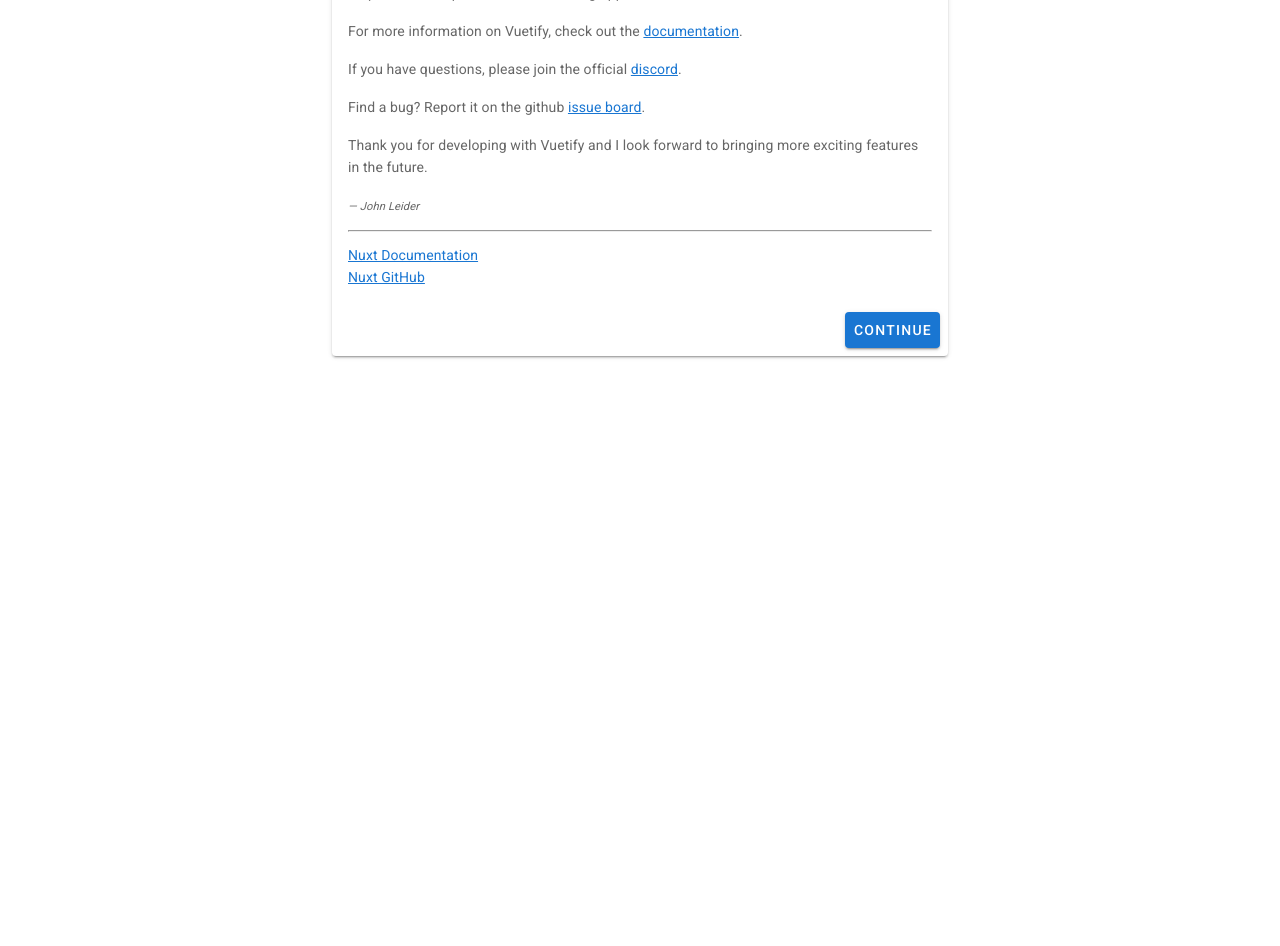
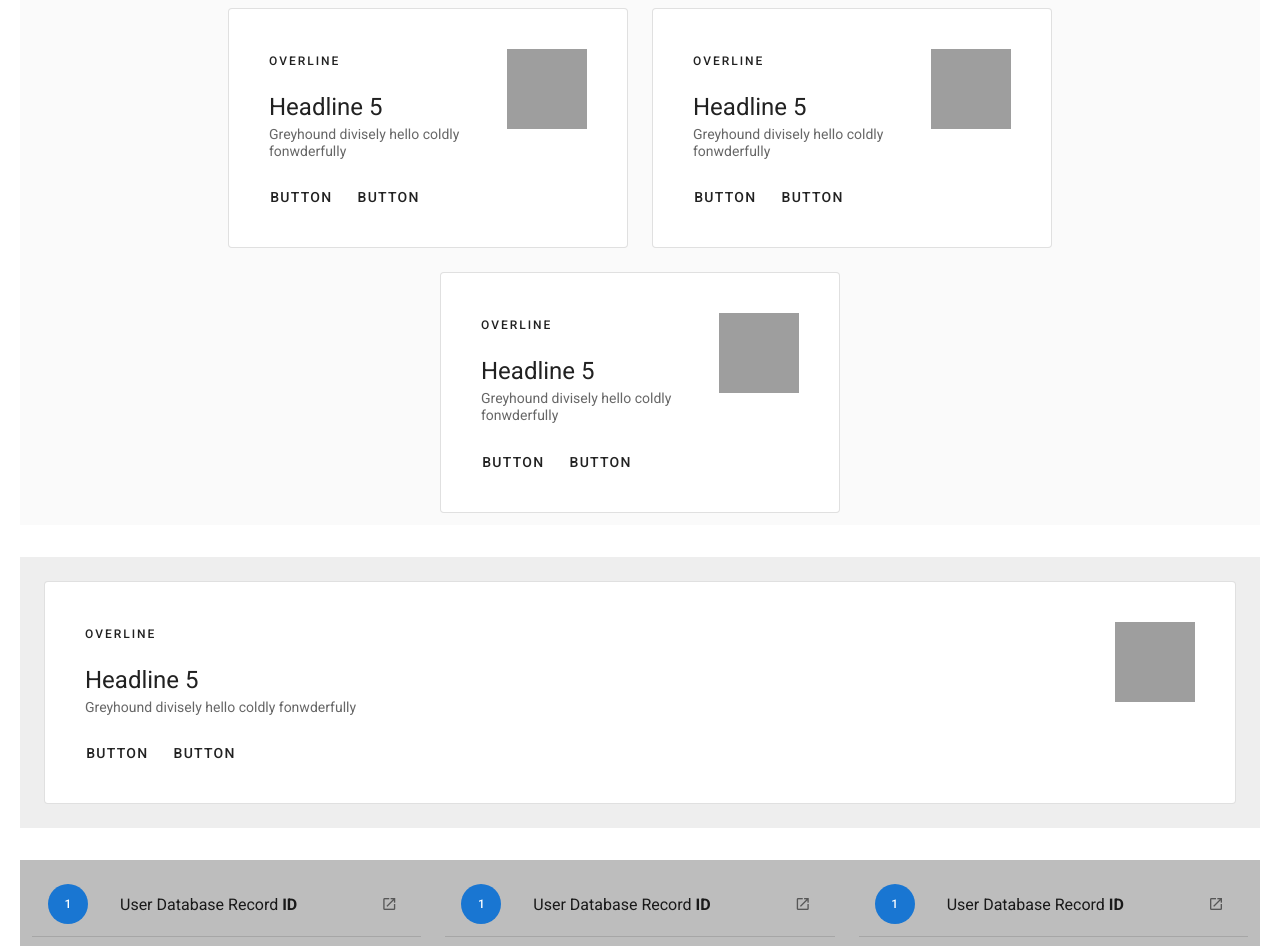
Before and after one commit to DemoDomDump/TrackTube, a Nuxt app: page / in a window 1280 px wide. Shown: the part 180-1126 px from the top of the page. Before the commit the page ends 800 px from the top, so only its background shows below. Built offline with nearby package versions, Linux system fonts and the light colour scheme.

Commit message:
Make initial template

```diff
--- a/pages/index.vue
+++ b/pages/index.vue
@@ -1,78 +1,140 @@
 <template>
-  <v-container fluid>
-    <v-row justify="center">
-      <v-col cols="12" sm="8" md="6">
-        <v-card>
-          <v-card-title class="headline">Welcome to the Vuetify + template Nuxt.js</v-card-title>
-          <v-card-text>
-            <p>Vuetify is a progressive Material Design component framework for Vue.js. It was designed to empower developers to create amazing applications.</p>
-            <p>
-              For more information on Vuetify, check out the
-              <a
-                href="https://vuetifyjs.com"
-                target="_blank"
-                rel="noopener noreferrer"
-              >documentation</a>.
-            </p>
-            <p>
-              If you have questions, please join the official
-              <a
-                href="https://chat.vuetifyjs.com/"
-                target="_blank"
-                rel="noopener noreferrer"
-                title="chat"
-              >discord</a>.
-            </p>
-            <p>
-              Find a bug? Report it on the github
-              <a
-                href="https://github.com/vuetifyjs/vuetify/issues"
-                target="_blank"
-                rel="noopener noreferrer"
-                title="contribute"
-              >issue board</a>.
-            </p>
-            <p>Thank you for developing with Vuetify and I look forward to bringing more exciting features in the future.</p>
-            <div class="text-xs-right">
-              <em>
-                <small>&mdash; John Leider</small>
-              </em>
-            </div>
-            <hr class="my-3" />
-            <a
-              href="https://nuxtjs.org/"
-              target="_blank"
-              rel="noopener noreferrer"
-            >Nuxt Documentation</a>
-            <br />
-            <a
-              href="https://github.com/nuxt/nuxt.js"
-              target="_blank"
-              rel="noopener noreferrer"
-            >Nuxt GitHub</a>
-          </v-card-text>
+  <v-container fluid class="pa-8">
+    <v-row justify="center" class="mb-8">
+      <div class="text-h2 text-wrap text-center">Hello, DemoDom</div>
+    </v-row>
+    <v-row align="center" justify="center" class="grey lighten-5 mb-8">
+      <v-card v-for="n in 3" :key="n" class="ma-3 pa-6" max-width="400" outlined>
+        <v-list-item three-line>
+          <v-list-item-content>
+            <div class="overline mb-4">OVERLINE</div>
+            <v-list-item-title class="headline mb-1">Headline 5</v-list-item-title>
+            <v-list-item-subtitle>Greyhound divisely hello coldly fonwderfully</v-list-item-subtitle>
+          </v-list-item-content>
+
+          <v-list-item-avatar tile size="80" color="grey"></v-list-item-avatar>
+        </v-list-item>
+
+        <v-card-actions>
+          <v-btn text>Button</v-btn>
+          <v-btn text>Button</v-btn>
+        </v-card-actions>
+      </v-card>
+    </v-row>
+    <v-row class="grey lighten-3 mb-8">
+      <v-col cols="12">
+        <v-card class="ma-3 pa-6" outlined>
+          <v-list-item three-line>
+            <v-list-item-content>
+              <div class="overline mb-4">OVERLINE</div>
+              <v-list-item-title class="headline mb-1">Headline 5</v-list-item-title>
+              <v-list-item-subtitle>Greyhound divisely hello coldly fonwderfully</v-list-item-subtitle>
+            </v-list-item-content>
+
+            <v-list-item-avatar tile size="80" color="grey"></v-list-item-avatar>
+          </v-list-item>
+
           <v-card-actions>
-            <v-spacer />
-            <v-btn color="primary" nuxt to="/inspire">Continue</v-btn>
+            <v-btn text>Button</v-btn>
+            <v-btn text>Button</v-btn>
           </v-card-actions>
         </v-card>
       </v-col>
     </v-row>
+    <v-row class="grey lighten-1 mb-8">
+      <v-col cols="12" md="4">
+        <v-virtual-scroll :bench="benched" :items="items" height="300" item-height="64">
+          <template v-slot="{ item }">
+            <v-list-item :key="item">
+              <v-list-item-action>
+                <v-btn fab small depressed color="primary">{{ item }}</v-btn>
+              </v-list-item-action>
+
+              <v-list-item-content>
+                <v-list-item-title>
+                  User Database Record
+                  <strong>ID {{ }}</strong>
+                </v-list-item-title>
+              </v-list-item-content>
+
+              <v-list-item-action>
+                <v-icon small>mdi-open-in-new</v-icon>
+              </v-list-item-action>
+            </v-list-item>
+
+            <v-divider></v-divider>
+          </template>
+        </v-virtual-scroll>
+      </v-col>
+      <v-col cols="12" md="4">
+        <v-virtual-scroll :bench="benched" :items="items" height="300" item-height="64">
+          <template v-slot="{ item }">
+            <v-list-item :key="item">
+              <v-list-item-action>
+                <v-btn fab small depressed color="primary">{{ item }}</v-btn>
+              </v-list-item-action>
+
+              <v-list-item-content>
+                <v-list-item-title>
+                  User Database Record
+                  <strong>ID {{ }}</strong>
+                </v-list-item-title>
+              </v-list-item-content>
+
+              <v-list-item-action>
+                <v-icon small>mdi-open-in-new</v-icon>
+              </v-list-item-action>
+            </v-list-item>
+
+            <v-divider></v-divider>
+          </template>
+        </v-virtual-scroll>
+      </v-col>
+      <v-col cols="12" md="4">
+        <v-virtual-scroll :bench="benched" :items="items" height="300" item-height="64">
+          <template v-slot="{ item }">
+            <v-list-item :key="item">
+              <v-list-item-action>
+                <v-btn fab small depressed color="primary">{{ item }}</v-btn>
+              </v-list-item-action>
+
+              <v-list-item-content>
+                <v-list-item-title>
+                  User Database Record
+                  <strong>ID {{ }}</strong>
+                </v-list-item-title>
+              </v-list-item-content>
+
+              <v-list-item-action>
+                <v-icon small>mdi-open-in-new</v-icon>
+              </v-list-item-action>
+            </v-list-item>
+
+            <v-divider></v-divider>
+          </template>
+        </v-virtual-scroll>
+      </v-col>
+    </v-row>
   </v-container>
 </template>
+Column
+
 
 <script>
-import Logo from "~/components/Logo.vue";
-import VuetifyLogo from "~/components/VuetifyLogo.vue";
-
 export default {
-  components: {
-    Logo,
-    VuetifyLogo,
+  data: () => ({
+    benched: 0,
+  }),
+  computed: {
+    items() {
+      return Array.from({ length: this.length }, (k, v) => v + 1);
+    },
+    length() {
+      return 50;
+    },
   },
 };
 </script>
-
 <style>
 .v-card__text,
 .v-card__title {
```
